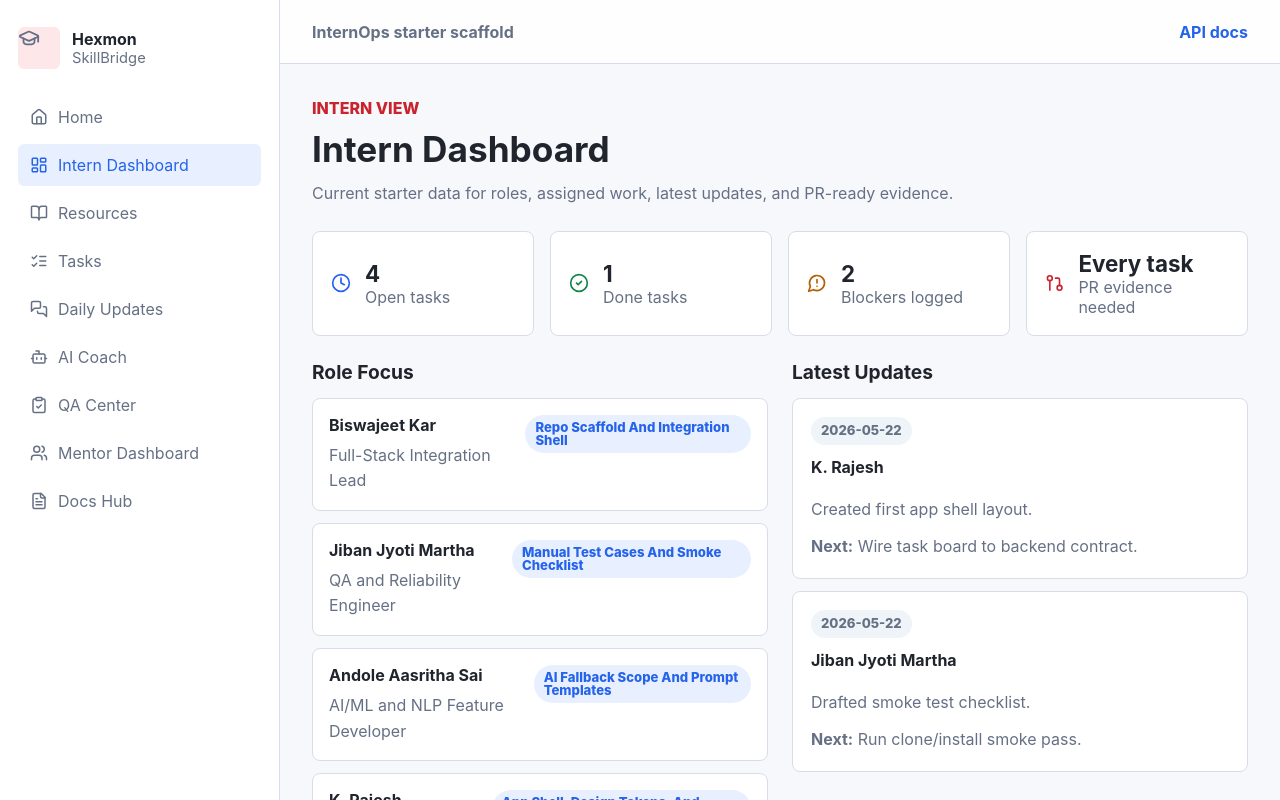
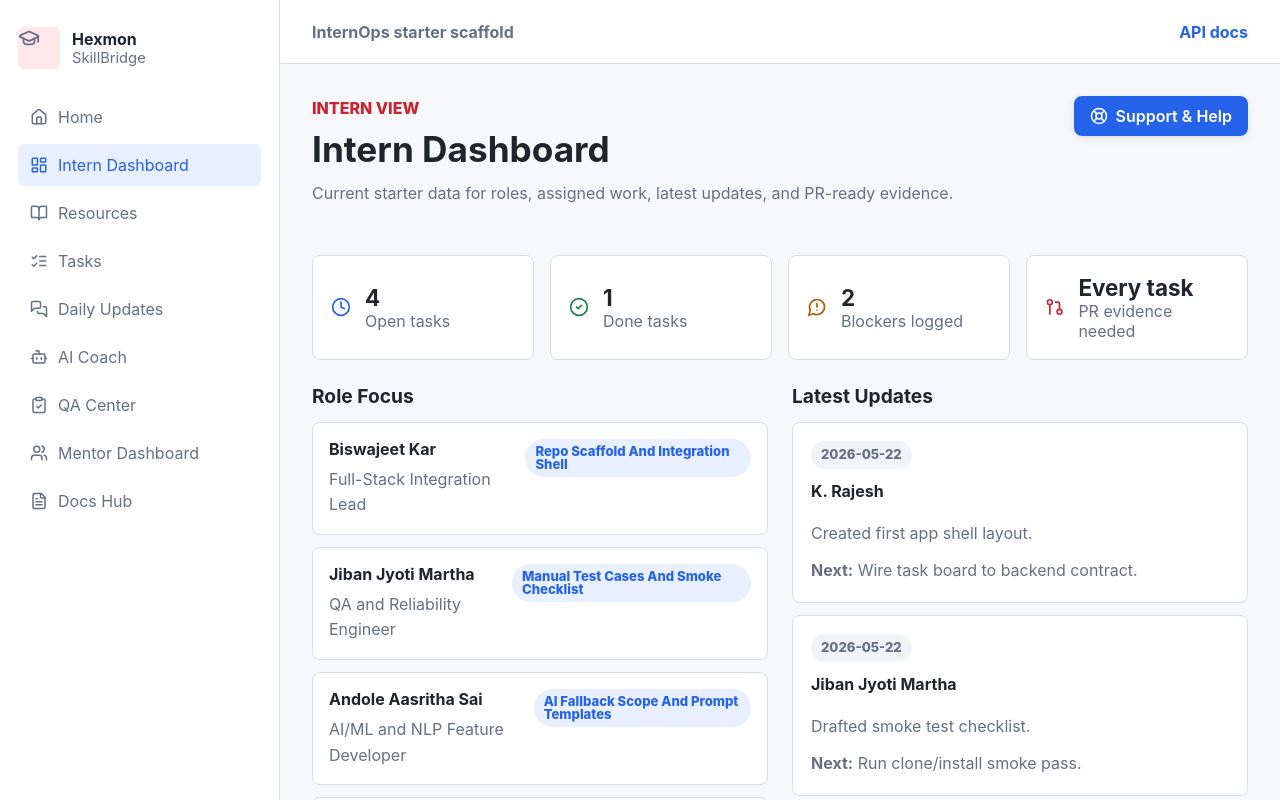
Before and after one commit to Hexmon/hexmon-skillbridge-internops, a React (Vite) app in the folder frontend/: page / in a window 1280 px wide. Both pictures are taken after a click on the button "Open dashboard". Shown: the top 800 px of the page. Built offline with nearby package versions, Linux system fonts and the light colour scheme; no server answers.

Commit message:
style: move Support & Help button to dashboard header

```diff
--- a/frontend/src/pages/DashboardPage.tsx
+++ b/frontend/src/pages/DashboardPage.tsx
@@ -1,4 +1,10 @@
-import { CheckCircle2, Clock, GitPullRequest, MessageCircleWarning } from "lucide-react";
+import {
+  CheckCircle2,
+  Clock,
+  GitPullRequest,
+  MessageCircleWarning,
+  LifeBuoy,
+} from "lucide-react";
 import { PageHeader } from "../components/PageHeader";
 import { StatTile } from "../components/StatTile";
 import { StatusBadge } from "../components/StatusBadge";
@@ -10,11 +16,45 @@ export function DashboardPage() {
 
   return (
     <>
-      <PageHeader
-        eyebrow="Intern view"
-        title="Intern Dashboard"
-        description="Current starter data for roles, assigned work, latest updates, and PR-ready evidence."
-      />
+      <div
+        style={{
+          display: "flex",
+          justifyContent: "space-between",
+          alignItems: "flex-start",
+          marginBottom: "1.5rem",
+        }}
+      >
+        <PageHeader
+          eyebrow="Intern view"
+          title="Intern Dashboard"
+          description="Current starter data for roles, assigned work, latest updates, and PR-ready evidence."
+        />
+
+        <button
+          onClick={() =>
+            window.open(
+              "https://mail.google.com/mail/?view=cm&fs=1&to=andoleaasritha@gmail.com",
+              "_blank"
+            )
+          }
+          style={{
+            display: "flex",
+            alignItems: "center",
+            gap: "8px",
+            background: "#2563eb",
+            color: "#fff",
+            border: "none",
+            borderRadius: "8px",
+            padding: "10px 16px",
+            cursor: "pointer",
+            fontWeight: 600,
+            boxShadow: "0 2px 8px rgba(0,0,0,0.1)",
+          }}
+        >
+          <LifeBuoy size={18} />
+          Support & Help
+        </button>
+      </div>
 
       <section className="stat-grid" aria-label="Intern dashboard metrics">
         <StatTile
@@ -75,31 +115,6 @@ export function DashboardPage() {
           </div>
         </div>
       </section>
-
-      <div
-        style={{
-          textAlign: "center",
-          marginTop: "2rem",
-          marginBottom: "1rem",
-        }}
-      >
-        <span
-          onClick={() =>
-            window.open(
-              "https://mail.google.com/mail/?view=cm&fs=1&to=andoleaasritha@gmail.com",
-              "_blank"
-            )
-          }
-          style={{
-            color: "#2563eb",
-            textDecoration: "underline",
-            fontWeight: 500,
-            cursor: "pointer",
-          }}
-        >
-          Support & Help
-        </span>
-      </div>
     </>
   );
 }
```
